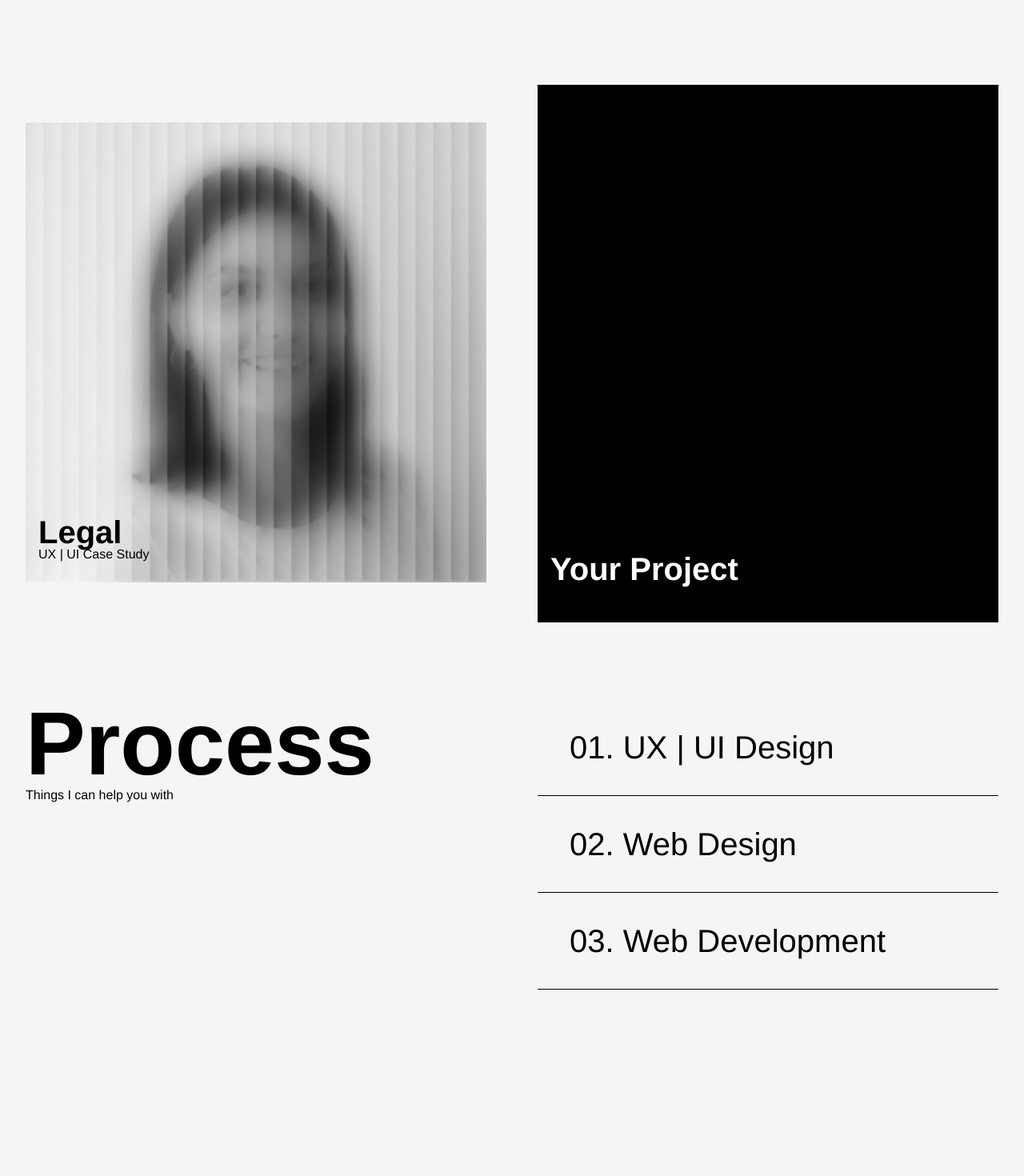
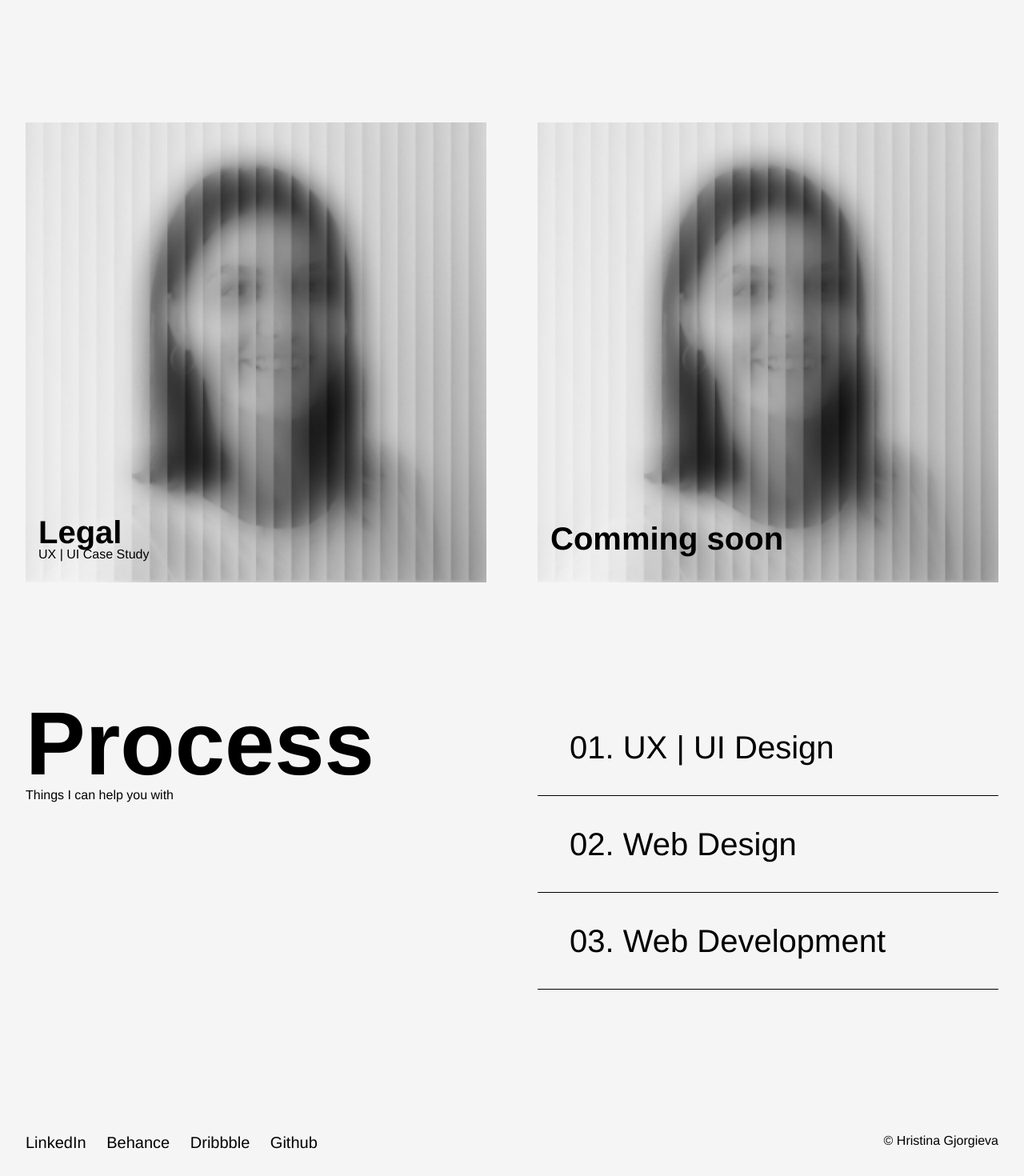
Before and after one commit to HristinaGjo/Website-Portfolio-HG, a React (Vite) app: page / in a window 1280 px wide. Shown: the part 1706-3176 px from the top of the page at 80% size. Before the commit the page ends 3060 px from the top, so only its background shows below. Built offline with nearby package versions, Linux system fonts and the light colour scheme.

Commit message:
added and adjusted footer

```diff
--- a/src/pages/HomePage.jsx
+++ b/src/pages/HomePage.jsx
@@ -3,6 +3,7 @@ import classes from "../styles/homePage.module.css"
 import imageAbout from "../assets/me.png"
 import imageLegal from "../assets/effect.png"
 import SectionContainer from "../components/SectionContainer.jsx"
+import Footer from "../components/Footer.jsx";
 
 const HomePage = () => {
   return (
@@ -40,9 +41,9 @@ const HomePage = () => {
             </div>
         </div>
         <div className={classes.projectTwo}>
-            {/* <img src={imageLegal}/> */}
+             <img src={imageLegal}/>
             <div className={classes.textOverlay}>
-              <h3>Your Project</h3>
+              <h3>Comming soon</h3>
            {  /*  <p>Your Project</p> */}
             </div>
         </div>
@@ -60,6 +61,7 @@ const HomePage = () => {
           </div>
         </div>
       </div>
+      <Footer/>
     </div>
    /* </SectionContainer> */
 
--- a/src/styles/footer.module.css
+++ b/src/styles/footer.module.css
@@ -9,27 +9,21 @@ body {
 .pageCtn{
     width: 100%;
     height:5vh;
-    display: flex;
+    /* display: flex;
     flex-direction: column;
-    padding-top: 1rem;
+    justify-content: flex-start;
+    align-items: flex-start; */
+    padding-top: 1em;
+    padding-bottom: 1em;
 }
 
 .leftCtn{
     width: 100%;
     display: flex;
-    justify-content: space-around;
-    align-items: center;
+    justify-content: space-between;
+    align-items: flex-start;
 }
 
-.rigthCtn{
-    margin-left: 3em;
-    margin-top: 2rem;
-}
-
-.rigthCtn span{
-    font-size: 1rem;
-    display: none;
-}
 
 .leftCtn a{
     font-size: 1rem;
@@ -54,7 +48,8 @@ body {
         flex-direction: row;
         justify-content: space-between;
         align-items: flex-start;
-        padding: 4rem;
+        padding-top: 4em;
+        padding-bottom: 2em;
         box-sizing: border-box;
         border-top: none;
     }
@@ -74,7 +69,7 @@ body {
     }
 
     .leftCtn a{
-        font-size: 1rem;
+        font-size: 1.25rem;
     }
 
 
--- a/src/styles/homePage.module.css
+++ b/src/styles/homePage.module.css
@@ -68,19 +68,20 @@ body{
 
 .projectsCtn .projectTwo{
     position: relative;
-    width:100%;
+    width: 100%;
+   /* width:100%;
     min-height: 300px;
-    background: black;
+    background: black; */
 }
 
-.projectTwo h3{
+/* .projectTwo h3{
     color: white;
-}
+} */
 
 .textOverlay{
     position: absolute;
     width: 100%;
-    top:80%;
+    top:90%;
     left: 50%;
     /*bottom: 0;
     left: 0; */
@@ -128,7 +129,10 @@ p {
     font-weight: 300;
 }
 
-
+a{
+    text-decoration: none;
+    color: black;
+}
 
 
 
@@ -183,9 +187,9 @@ p {
 
     .projectsCtn .projectTwo {
         position: relative;
-        width:100%;
+       /* width:100%;
         height: 84%;
-        background: black;
+        background: black; */
     }
 
     .projectOne img{
```
